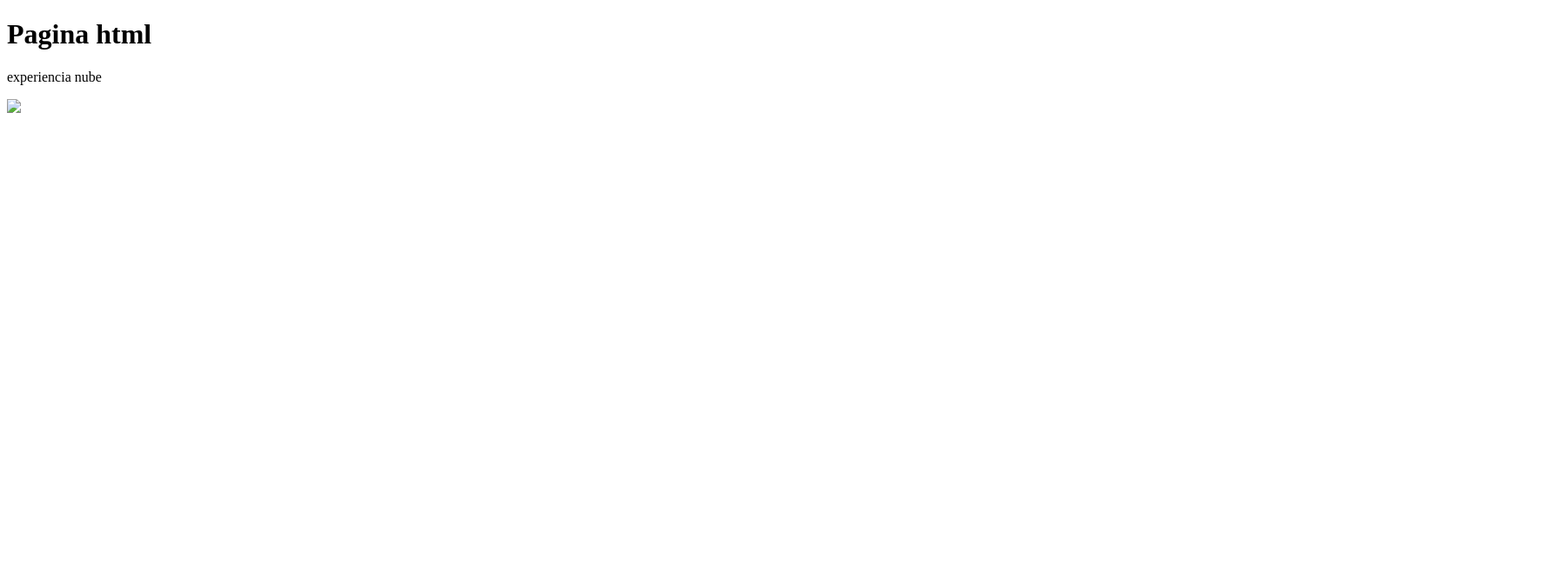
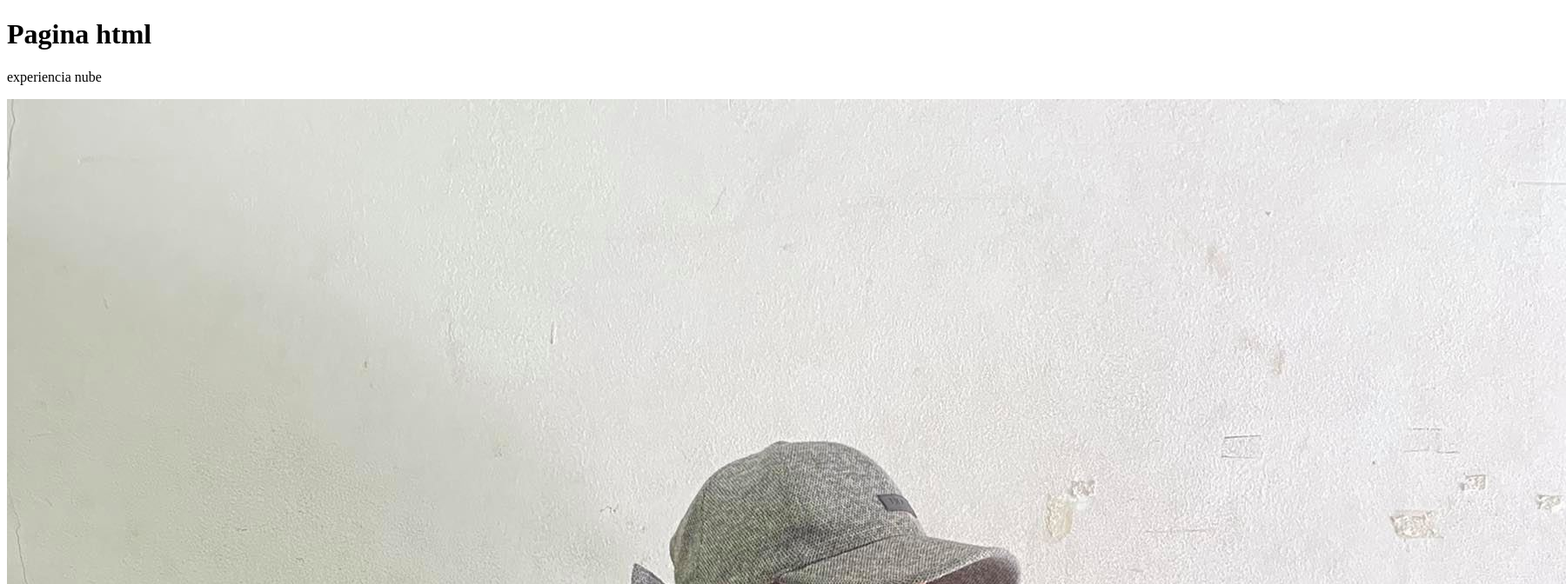
Before and after one commit to AndresMaci/Pagina, a plain HTML site: page index.html in a window 1280 px wide. Shown: the top 672 px of the page at 87% size, 1800 px wide, since content can reach past the window. Drawn offline with Linux system fonts and the light colour scheme.

Commit message:
Update index.html

```diff
--- a/index.html
+++ b/index.html
@@ -6,6 +6,6 @@
 <body>
 	<h1>Pagina html</h1>
 	<p>experiencia nube</p>
-	<img src="Pagina/mendes.jpg">
+	<img src="imagenes/242384787_835989643759474_8938532506309047551_n.jpg">
 </body>
 </html>
```
